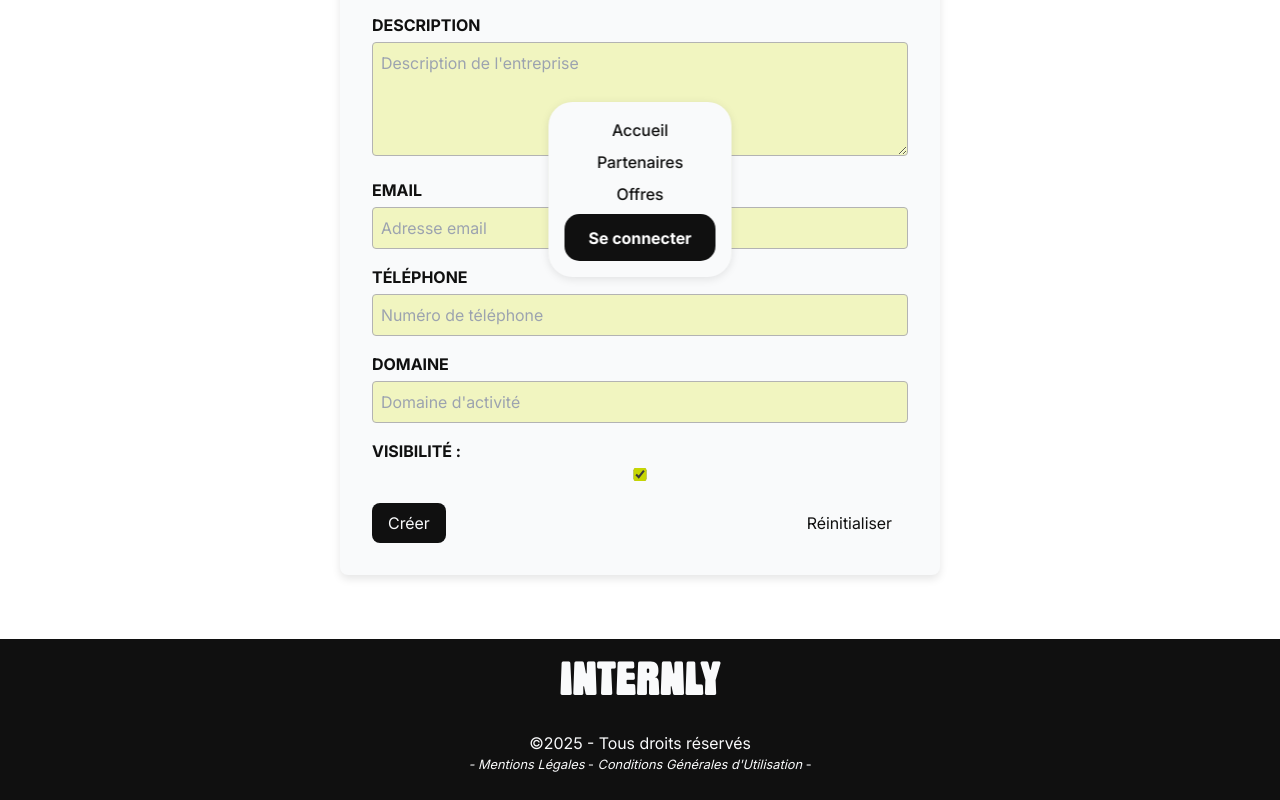
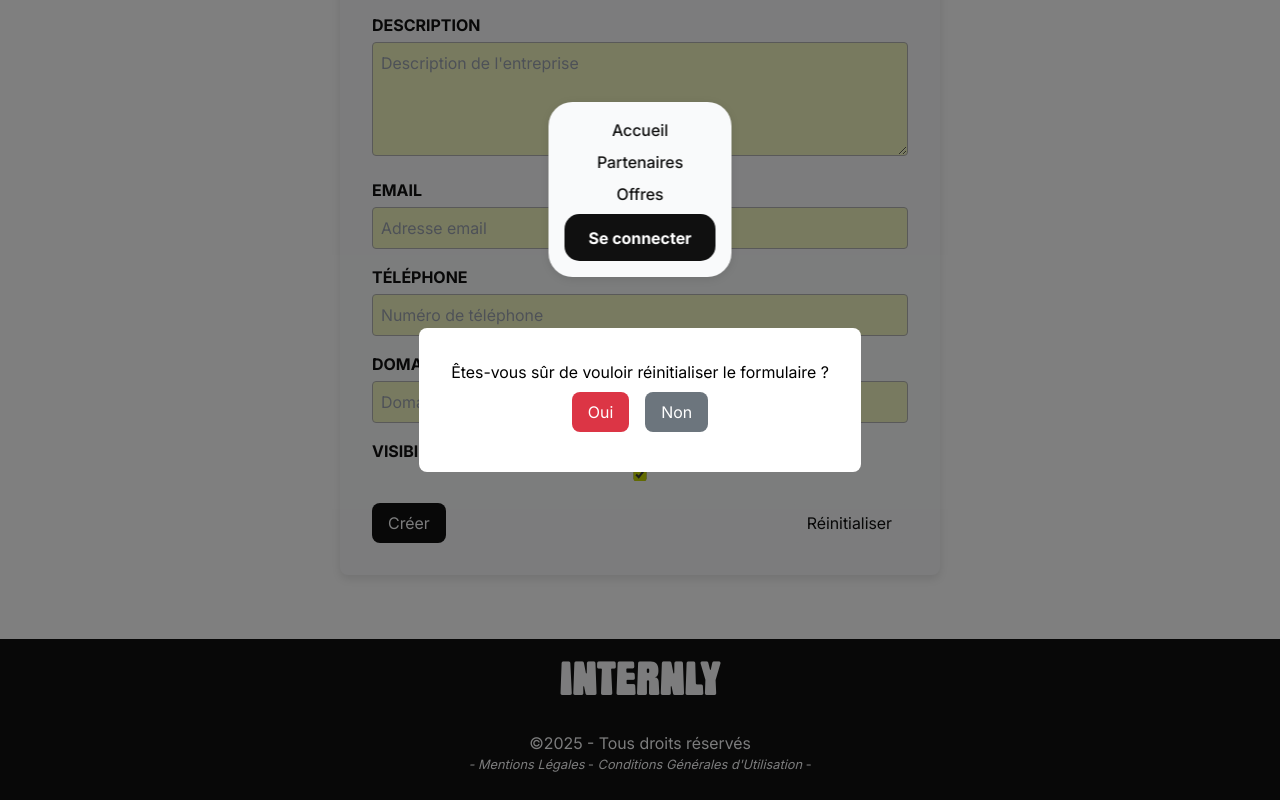
Before and after one commit to betasown/GR6-Internly_frontend, a Next.js app in the folder internly/: page /createEntreprise in a window 1280 px wide. Both pictures are taken after a click on the button "Réinitialiser". Shown: the part 327-1127 px from the top of the page. Built offline with nearby package versions, Linux system fonts and the light colour scheme.

Commit message:
fix: update des popups de confirmation pour la réinitialisation et la création d'entreprise

```diff
--- a/internly/src/app/createEntreprise/page.js
+++ b/internly/src/app/createEntreprise/page.js
@@ -13,6 +13,8 @@ const CreateEntreprise = () => {
     domaine: "",
     visibilite: true,
   });
+  const [showResetPopup, setShowResetPopup] = useState(false);
+  const [showCreationPopup, setShowCreationPopup] = useState(false); // État pour la popup de confirmation
 
   const handleChange = (e) => {
     const { name, value, type, checked } = e.target;
@@ -38,7 +40,7 @@ const CreateEntreprise = () => {
 
       if (response.ok) {
         const data = await response.json();
-        alert("Entreprise créée avec succès !");
+        setShowCreationPopup(true); // Afficher la popup de confirmation
         console.log(data);
       } else {
         alert("Erreur lors de la création de l'entreprise.");
@@ -163,21 +165,56 @@ const CreateEntreprise = () => {
           <button
             type="button"
             className="reinitialiser"
-            onClick={() =>
-              setFormData({
-                nom: "",
-                description: "",
-                email: "",
-                telephone: "",
-                domaine: "",
-                visibilite: true,
-              })
-            }
+            onClick={() => setShowResetPopup(true)}
           >
             Réinitialiser
           </button>
         </div>
       </form>
+      {showResetPopup && (
+        <div className="popup">
+          <div className="popup-content">
+            <p>Êtes-vous sûr de vouloir réinitialiser le formulaire ?</p>
+            <div className="popup-buttons">
+              <button
+                onClick={() => {
+                  setFormData({
+                    nom: "",
+                    description: "",
+                    email: "",
+                    telephone: "",
+                    domaine: "",
+                    visibilite: true,
+                  });
+                  setShowResetPopup(false);
+                }}
+                className="popup-confirm-button"
+              >
+                Oui
+              </button>
+              <button
+                onClick={() => setShowResetPopup(false)}
+                className="popup-cancel-button"
+              >
+                Non
+              </button>
+            </div>
+          </div>
+        </div>
+      )}
+      {showCreationPopup && (
+        <div className="popup">
+          <div className="popup-content">
+            <p>Entreprise créée avec succès !</p>
+            <button
+              onClick={() => setShowCreationPopup(false)}
+              className="popup-close-button"
+            >
+              Fermer
+            </button>
+          </div>
+        </div>
+      )}
     </div>
   );
 };
```
